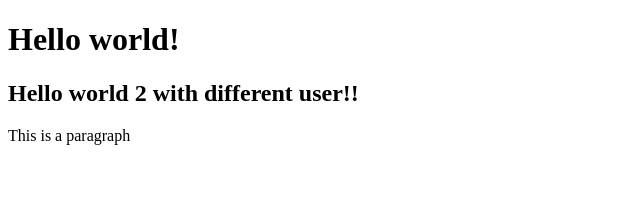
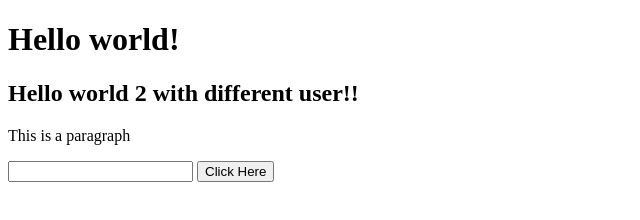
Before and after one commit to brightshadows/gitProject, a plain HTML site: page index.html in a window 1280 px wide. Shown: the whole page, without its empty margins (0-640 px from the left). Drawn offline with Linux system fonts and the light colour scheme.

Commit message:
Created form element

```diff
--- a/index.html
+++ b/index.html
@@ -9,6 +9,10 @@
 <h1>Hello world!</h1>
 <h2>Hello world 2 with different user!!</h2>
     <p>This is a paragraph</p>
+    <form>
+        <input type="text" />
+        <button>Click Here</button>
+    </form>
 <body>
 
 </body>
```
